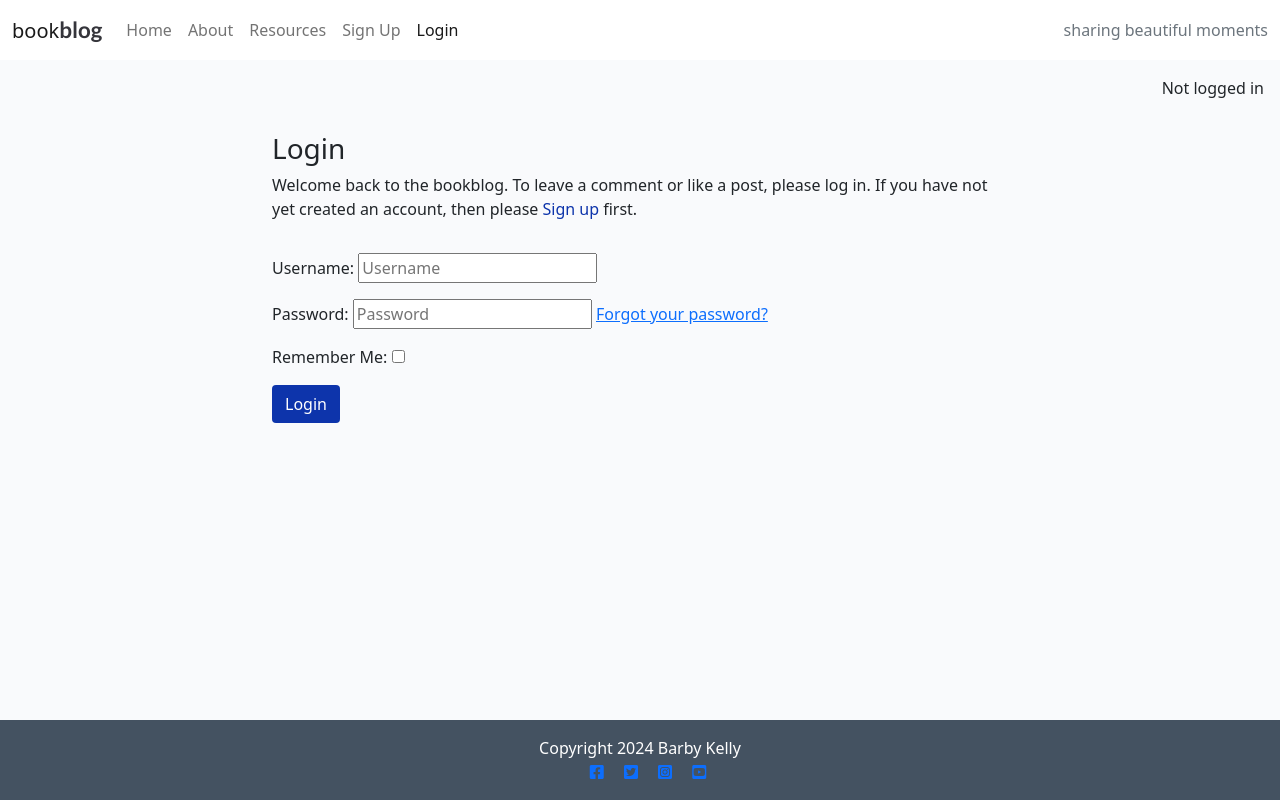
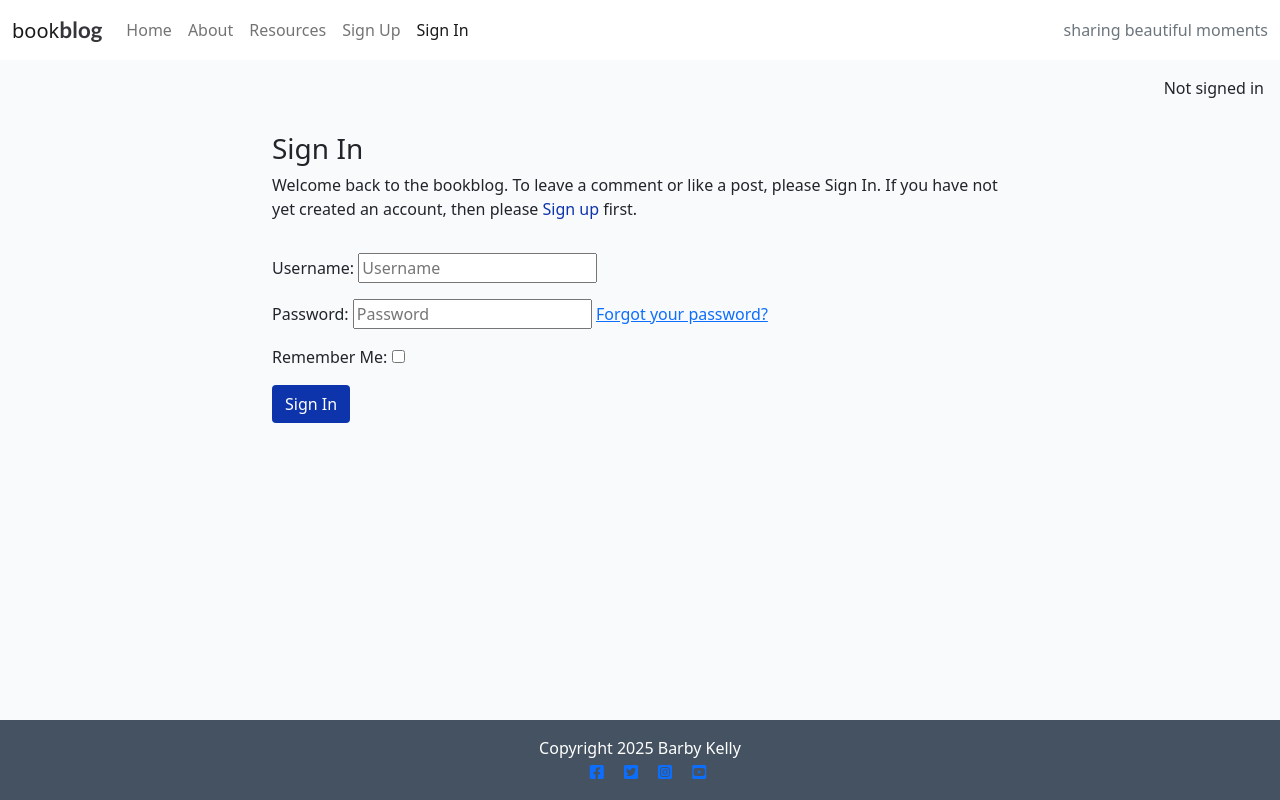
Before and after one commit to BarbyKelly/blog, a Django app: page /accounts/login/ in a window 1280 px wide. Run offline with Django 4.2, Linux system fonts and the light colour scheme; some libraries are stand-ins or nearby versions.

Commit message:
Created Testing.md, changed logins for sign ins, added testing results, updated copyright

```diff
--- a/templates/account/login.html
+++ b/templates/account/login.html
@@ -10,9 +10,9 @@
 <div class="container">
     <div class="row">
         <div class="col-md-8 mt-3 offset-md-2">
-            <h3>{% trans "Login" %}</h3>
+            <h3>{% trans "Sign In" %}</h3>
 
-            <p>{% blocktrans %}Welcome back to the bookblog. To leave a comment or like a post, please log in. If
+            <p>{% blocktrans %}Welcome back to the bookblog. To leave a comment or like a post, please Sign In. If
                 you have not yet created an account, then please <a class="link" href="{{ signup_url }}">Sign up</a>
                 first.{% endblocktrans %}</p>
         </div>
@@ -25,7 +25,7 @@
                 {% if redirect_field_value %}
                 <input type="hidden" name="{{ redirect_field_name }}" value="{{ redirect_field_value }}" />
                 {% endif %}
-                <button class="btn btn-signup right" type="submit">{% trans "Login" %}</button>
+                <button class="btn btn-signup right" type="submit">{% trans "Sign In" %}</button>
             </form>
         </div>
     </div>
--- a/templates/account/logout.html
+++ b/templates/account/logout.html
@@ -10,7 +10,7 @@
         <div class="col-md-8 mt-3 offset-md-2">
             <h3>{% trans "Sign Out" %}</h3>
 
-            <p>{% trans 'Are you sure you want to sign out?' %}</p>
+            <p>{% trans 'Are you sure you want to Sign Out?' %}</p>
         </div>
     </div>
     <div class="row">
--- a/templates/base.html
+++ b/templates/base.html
@@ -58,7 +58,7 @@
                     {% if user.is_authenticated %}
                     <li class="nav-item">
 	                    <a class="nav-link {% if request.path == logout_url %}active" aria-current="page{% endif %}"
-                            href="{% url 'account_logout' %}">Logout</a>
+                            href="{% url 'account_logout' %}">Sign Out</a>
                     </li>
                     {% else %}
                     <li class="nav-item">
@@ -66,7 +66,7 @@
 		                    href="{% url 'account_signup' %}">Sign Up</a>
                     </li>
                     <li class="nav-item">
-	                    <a class="nav-link {% if request.path == login_url %}active{% endif %}" aria-current="page" href="{% url 'account_login' %}">Login</a>
+	                    <a class="nav-link {% if request.path == login_url %}active{% endif %}" aria-current="page" href="{% url 'account_login' %}">Sign In</a>
                     </li>
                     {% endif %}
                 </ul>
@@ -93,9 +93,9 @@
     </div>
     <main class="flex-shrink-0 main-bg">
         {% if user.is_authenticated %}
-        <p class="text-end m-3">Logged in as {{ user }}</p>
+        <p class="text-end m-3">Signed in as {{ user }}</p>
         {% else %}
-        <p class="text-end m-3">Not logged in</p>
+        <p class="text-end m-3">Not signed in</p>
         {% endif %}
 
         {% block content %}
@@ -107,7 +107,7 @@
     <footer class="footer mt-auto py-3 dark-bg">
         <p class="m-0 text-center text-white">
             {% block copyright %}
-                Copyright 2024 Barby Kelly
+                Copyright 2025 Barby Kelly
             {% endblock copyright %}
         </p>
         <!-- General social media icons -->
```
Also changed, not shown: README.md.
